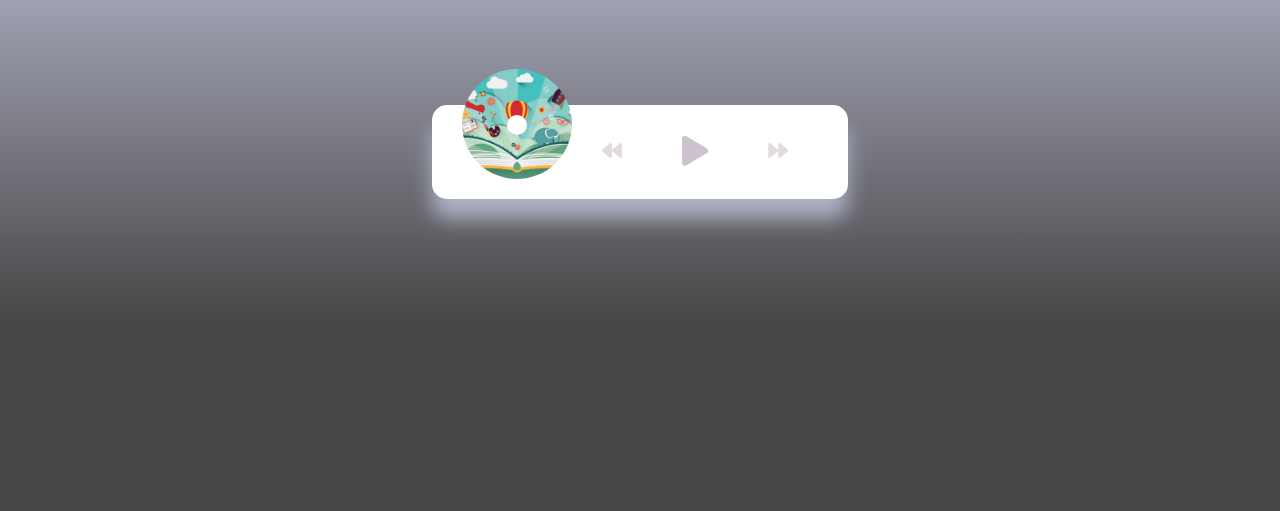
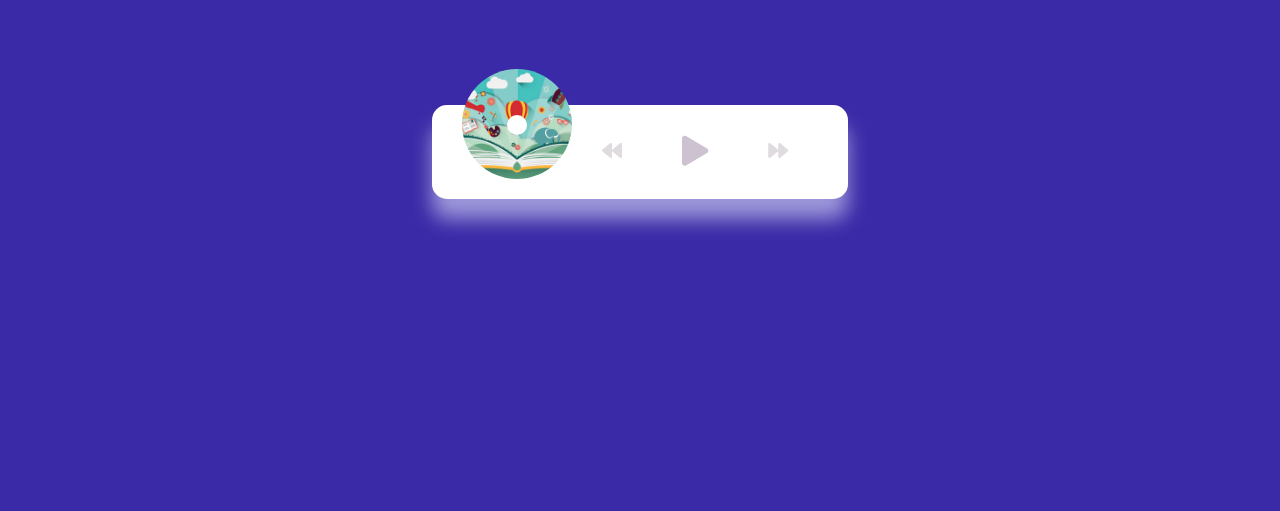
Before and after one commit to DanielAmbrus/git-vizsga-ambrusdaniel, a plain HTML site: page index.html in a window 1280 px wide. Shown: the part 289-800 px from the top of the page. Drawn offline with Linux system fonts and the light colour scheme.

Commit message:
háttér módosítása css-ben

```diff
--- a/style.css
+++ b/style.css
@@ -4,7 +4,7 @@
 
 body{
 
-    background-image: linear-gradient(0deg, rgb(71, 71, 71) 23.8%, rgb(221,224,252) 92%);
+    background-image: linear-gradient(0deg, rgb(59, 42, 167) 70%, rgb(33, 170, 67) 92%);
     height: 100vh;
     display: flex;
     justify-content: center;
```
